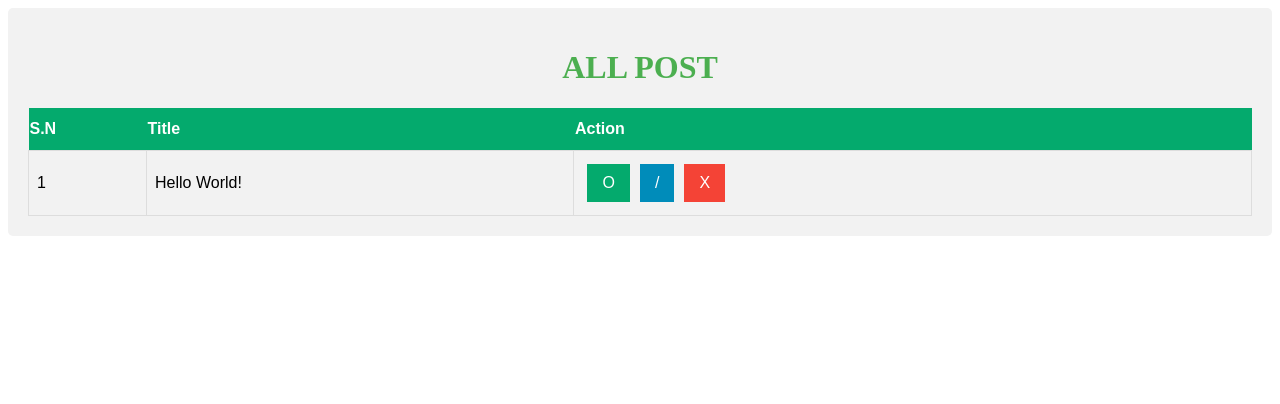
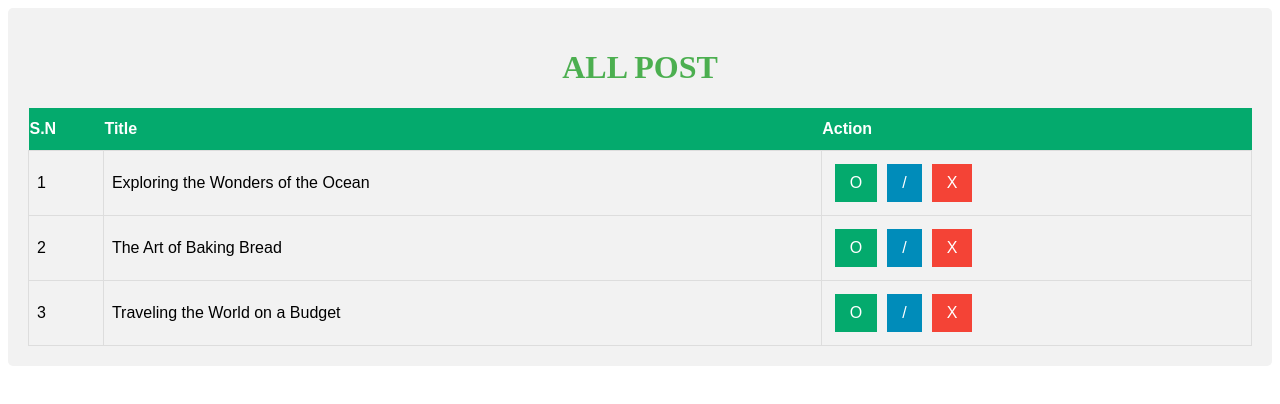
Before and after one commit to Fernanda019/tutorial1, a Vue app: page /posts in a window 1280 px wide. Shown: the top 404 px of the page. Built offline with nearby package versions, Linux system fonts and the light colour scheme; data requests are answered from the project's data file.

Commit message:
Implementacion de lectura de posts

```diff
--- a/src/components/Posts.vue
+++ b/src/components/Posts.vue
@@ -1,3 +1,23 @@
+<script setup>
+import axios from 'axios';
+import { onMounted, ref } from 'vue';
+
+const posts = ref([]);
+
+const getPosts = async () => {
+    try {
+        const response = await axios.get('http://localhost:8080/posts');
+        posts.value = response.data;
+    } catch (error) {
+        console.log(error);
+    }
+}
+
+onMounted(() => {
+    getPosts();
+});
+</script>
+
 <template>
     <h1>All Post</h1>
 
@@ -8,9 +28,10 @@
             <th>Action</th>
         </tr>
 
-        <tr>
-            <td>1</td>
-            <td>Hello World!</td>
+        <tr v-for="(post, index) in posts" :key="post.id">
+            <td>{{ index + 1 }}</td>
+
+            <td>{{ post.title }}</td>
 
             <td>
                 <button class="btn btn-green">O</button>
```
